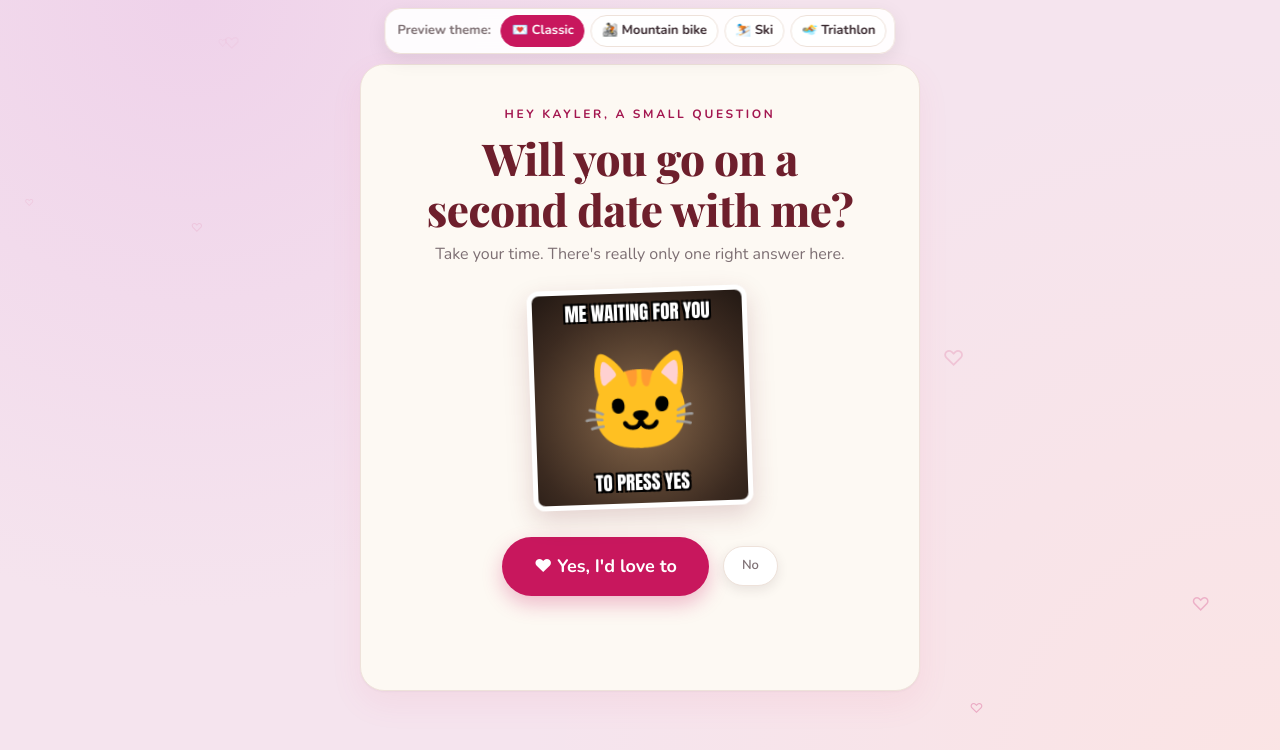
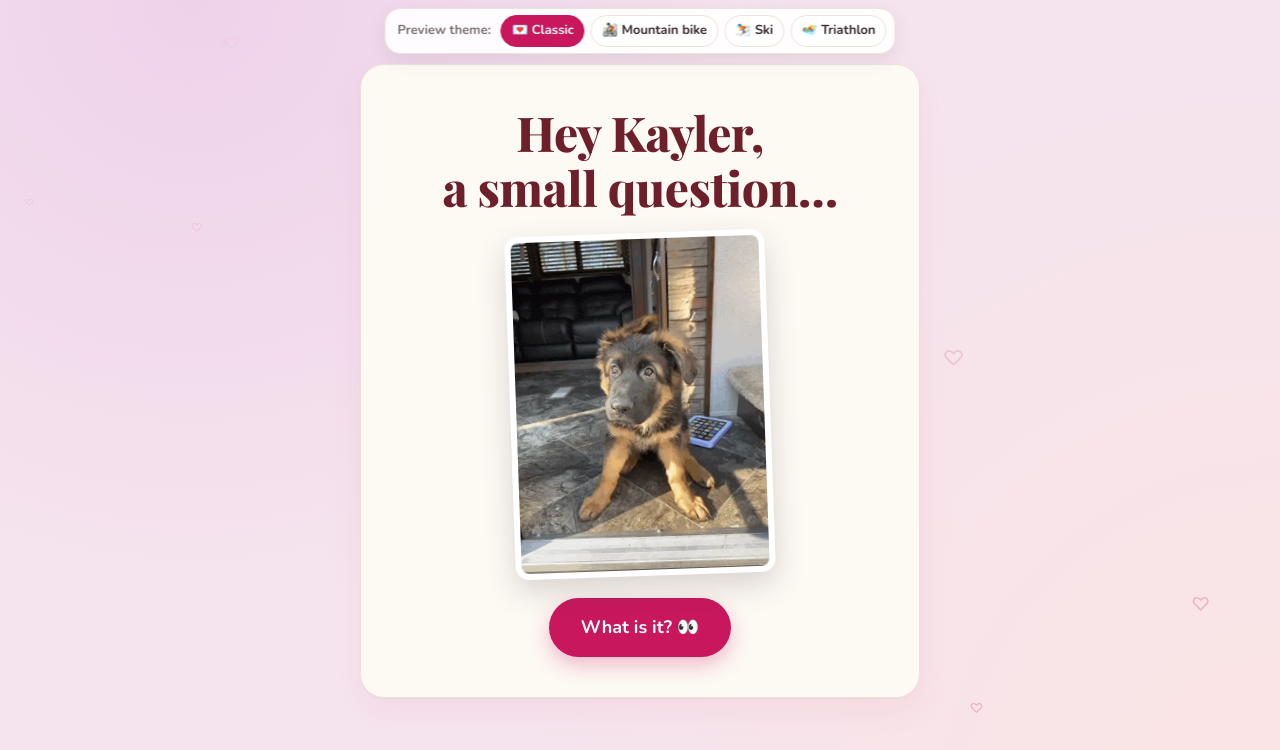
Before and after one commit to brianjeong216/WebDevProject, a plain HTML site: page date-quest/index.html in a window 1280 px wide. Drawn offline with nearby package versions, Linux system fonts and the light colour scheme.

Commit message:
Add puppy opening page; headline is now 'Will you go on a date with me?'
Co-Authored-By: Claude Opus 5.5 <noreply@anthropic.com>
Claude-Session: https://claude.ai/code/session_01Qx4KaktagR1RJFupRaL8Py

```diff
--- a/date-quest/script.js
+++ b/date-quest/script.js
@@ -36,8 +36,8 @@ const OTHER = { emo: "💡", name: "I have a better idea", why: "Tell me. I'm li
 const THEMES = {
   classic: {
     label: "💌 Classic",
-    eyebrow: "a small question",
-    title: "Will you go on a second date with me?",
+    eyebrow: "okay, here it is",
+    title: "Will you go on a date with me?",
     sub: "Take your time. There's really only one right answer here.",
     meme: ["Me waiting for you", "🐱", "to press yes"],
     yes: "♥ Yes, I'd love to",
@@ -47,8 +47,8 @@ const THEMES = {
   },
   mtb: {
     label: "🚵 Mountain bike",
-    eyebrow: "trail report: a small question",
-    title: "Will you shred a second date with me?",
+    eyebrow: "trail report",
+    title: "Will you go on a date with me?",
     sub: "Trail difficulty: green circle. It's an easy yes.",
     meme: ["Me at the trailhead", "🚵", "waiting for you to press yes"],
     yes: "🤘 Send it (yes)",
@@ -58,8 +58,8 @@ const THEMES = {
   },
   ski: {
     label: "⛷️ Ski",
-    eyebrow: "fresh powder alert: a small question",
-    title: "Will you go on a second date with me?",
+    eyebrow: "fresh powder alert",
+    title: "Will you go on a date with me?",
     sub: "Today's conditions: 100% chance of fun, 0% chance of no.",
     meme: ["Me at the lift line", "⛷️", "waiting for you to press yes"],
     yes: "⛷️ Yes, let's send it",
@@ -69,8 +69,8 @@ const THEMES = {
   },
   tri: {
     label: "🏊 Triathlon",
-    eyebrow: "race day: a small question",
-    title: "Will you go on a second date with me?",
+    eyebrow: "race day",
+    title: "Will you go on a date with me?",
     sub: "Swim. Bike. Run. Say yes. (The 4th discipline.)",
     meme: ["Me at the finish line", "🏊🚴🏃", "waiting for you to press yes"],
     yes: "🏁 Yes, I'm in",
@@ -159,7 +159,7 @@ function themePicker() {
     CONFIG.theme = b.dataset.k;
     document.querySelectorAll(".runaway, .modal-bg").forEach((n) => n.remove());
     state.noAttempts = 0; state.pick = null;
-    applyTheme(); sync(); showAsk();
+    applyTheme(); sync(); showOpener();
   }));
   sync();
 }
@@ -194,12 +194,25 @@ function memeHTML(m) {
   return "";
 }
 
+/* ---------- 0. opening page ---------- */
+function showOpener() {
+  render(`
+    <div class="ask opener">
+      <h1>Hey ${esc(CONFIG.herName || "you")},<br />a small question…</h1>
+      <img class="puppy" src="puppy.webp" alt="A very hopeful puppy" width="360" height="480" />
+      <div class="row" style="justify-content:center">
+        <button class="btn big" id="what">What is it? 👀</button>
+      </div>
+    </div>`);
+  document.getElementById("what").onclick = showAsk;
+}
+
 /* ---------- 1. the ask ---------- */
 function showAsk() {
   const t = theme();
   render(`
     <div class="ask">
-      <p class="eyebrow">${CONFIG.herName ? `Hey ${esc(CONFIG.herName)}, ` : ""}${esc(t.eyebrow)}</p>
+      <p class="eyebrow">${esc(t.eyebrow)}</p>
       <h1>${esc(t.title)}</h1>
       <p class="sub">${esc(t.sub)}</p>
       <div class="meme-photo" role="img" aria-label="Meme: ${esc(t.meme[0])} ${esc(t.meme[2])}">
@@ -442,4 +455,4 @@ function hearts() {
 
 applyTheme();
 themePicker();
-showAsk();
+showOpener();
--- a/date-quest/style.css
+++ b/date-quest/style.css
@@ -511,3 +511,16 @@ body:has(#theme-picker) { padding-top: 64px; }
 .ticket-tri .t-top { padding: 0 30px; }
 .ticket-tri .t-when { border-top-color: rgba(11, 61, 92, 0.3); }
 .ticket-tri .t-top span:last-child { font-family: "Anton", Impact, sans-serif; font-size: 22px; letter-spacing: 0.04em; }
+
+/* ---------- opening page ---------- */
+.opener h1 { font-size: clamp(34px, 9vw, 48px); margin-bottom: 18px; }
+.puppy {
+  display: block;
+  width: 260px; max-width: 78%; height: auto;
+  margin: 6px auto 22px;
+  border-radius: 14px;
+  border: 6px solid #fff;
+  box-shadow: 0 12px 30px rgba(58, 42, 48, 0.18);
+  transform: rotate(-2deg);
+  animation: meme-in 0.5s cubic-bezier(0.2, 1.4, 0.4, 1) 0.1s both;
+}
```
Also changed, not shown: date-quest/puppy.webp (added).
